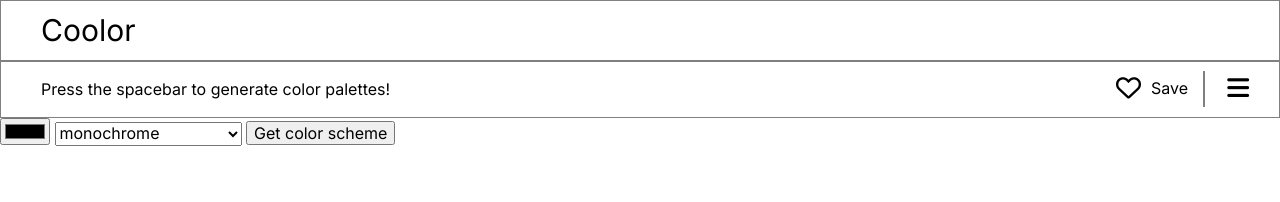
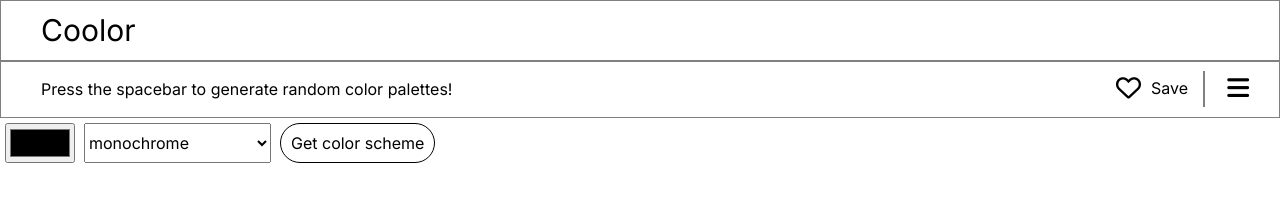
Before and after one commit to MichiasAsnake/Coolor-Clone, a plain HTML site: page index.html in a window 1280 px wide. Both pictures are taken after a click on the button "Get color scheme". Drawn offline with nearby package versions, Linux system fonts and the light colour scheme; no server answers.

Commit message:
Add files via upload

```diff
--- a/index.css
+++ b/index.css
@@ -31,7 +31,7 @@ i{
 }
 
 .color{
-    font-size: 32px;
+    font-size: 2vw;
     display: flex;
     flex-direction: column;
     align-items: center;
@@ -42,12 +42,26 @@ i{
     height: 780px;
 }
 
-
-
 .hexsColor:hover{
    border-radius: 10px;
    background: rgba(194, 189, 189,.4);
+   padding: 8px;
+}
 
-   padding: 8px;
+#get-scheme{
+    border-radius: 20px;
+    background-color: white;
+    padding: 10px;
+    border: solid 1px;
+    cursor: pointer;
+}
 
+#taskbarTwo{
+    display:flex;
+    padding:5px;
+    gap: 9px;
 }
+
+.hexColor:hover{
+   cursor: pointer;
+}
--- a/index.html
+++ b/index.html
@@ -12,7 +12,7 @@
 </div>
 <div class="secondary-header">
 
-    <text>Press the spacebar to generate color palettes!</text>
+    <text>Press the spacebar to generate random color palettes!</text>
     <div style="display:flex; justify-content: center;">
 
         <i class="fa-regular fa-heart" style="font-size:25px; letter-spacing: 10px; margin: 4px 0 0 0px;"></i>
@@ -23,7 +23,9 @@
 
 </div>
 
-<input type="color" id="hexColor">
+<div id="taskbarTwo">
+
+<input type="color" id="hexColor" style="width: 70px; height: 40px;">
 
 <select name="schemes" id="colorSchemes">
   <option value="monochrome">monochrome</option>
@@ -37,6 +39,8 @@
 
 <button id="get-scheme">Get color scheme</button>
 
+</div>
+
 <div class="colors" style="display:flex;">
 
 </div>
--- a/index.js
+++ b/index.js
@@ -1,7 +1,8 @@
 
 
-    document.querySelector('#get-scheme').addEventListener('click',function(){
-        /* convert color input value */
+
+function run(){
+
   const hexs = document.querySelector("#hexColor")
   const hex = hexs.value
   const hexColor = hex.slice(1)
@@ -11,7 +12,7 @@
   fetch(`https://www.thecolorapi.com/scheme?hex=${hexColor}&mode=${colorSchemes}&count=5`)
   .then(res => res.json())
   .then(data => {
-        console.log(data)
+
   /* define hex Array */
   const hexArr = [{color:data.colors[0].hex.value,name:data.colors[0].name.value},
                   {color:data.colors[1].hex.value,name:data.colors[1].name.value},
@@ -25,26 +26,26 @@
 html +=
       `
       <div class="color" style="background-color: ${color.color};">
-            <div class="hexsColor"><text>${color.color}</text></div>
+      <text>${color.color}</text>
       <text style="font-size:16px; margin-top: 25px;">${color.name}</text></div>`
       }
-             document.querySelector('.colors').innerHTML = html
-             })  })
+       document.querySelector('.colors').innerHTML = html }) }
 
-      /* random schemes on spacebar press */
-             window.addEventListener('keypress',function(e){
-                 if(e.code === "Space"){
+
+
+    function random(){
    const randomHex = (Math.random() * 0xFFFFFF << 0).toString(16).padStart(6, '0');
    const schArr = [
        'monochrome', 'monochrome-dark', 'monochrome-light',  'analogic', 'complement',  'analogic-complement', 'triad', 'quad']
 
         const randomScheme = schArr[Math.floor(Math.random() * schArr.length)];
 
+
   /* fetch color scheme */
   fetch(`https://www.thecolorapi.com/scheme?hex=${randomHex}&mode=${randomScheme}&count=5`)
   .then(res => res.json())
   .then(data => {
-        console.log(data)
+
   /* define hex Array */
   const hexArr = [{color:data.colors[0].hex.value,name:data.colors[0].name.value},
                   {color:data.colors[1].hex.value,name:data.colors[1].name.value},
@@ -55,16 +56,41 @@
   /* render data to html */
 let html=""
  for(let color of hexArr){
+
 html +=
       `
+      <html>
       <div class="color" style="background-color: ${color.color};">
-            <div class="hexsColor"><text>${color.color}</text></div>
+      <text id="hexsColor">${color.color}</text>
       <text style="font-size:16px; margin-top: 25px;">${color.name}</text></div>
+      </html>
       `
       }
        document.querySelector('.colors').innerHTML = html
        })
            }
+
+
+        document.querySelector('#get-scheme').addEventListener('click',function(){
+        return run()
+
        })
 
-             /* copy function */
+       window.addEventListener('keypress',function(e){
+           if(e.code === "Space"){
+               random ()
+
+        } })
+
+
+        /*    const copy = document.querySelector("#hexsColor").value
+
+            function copyHex (){
+            navigator.clipboard.writeText(copy);
+
+            alert("copied")
+           } */
+
+
+
+random()
```
Lines whose indentation alone changed are shown as unchanged.
